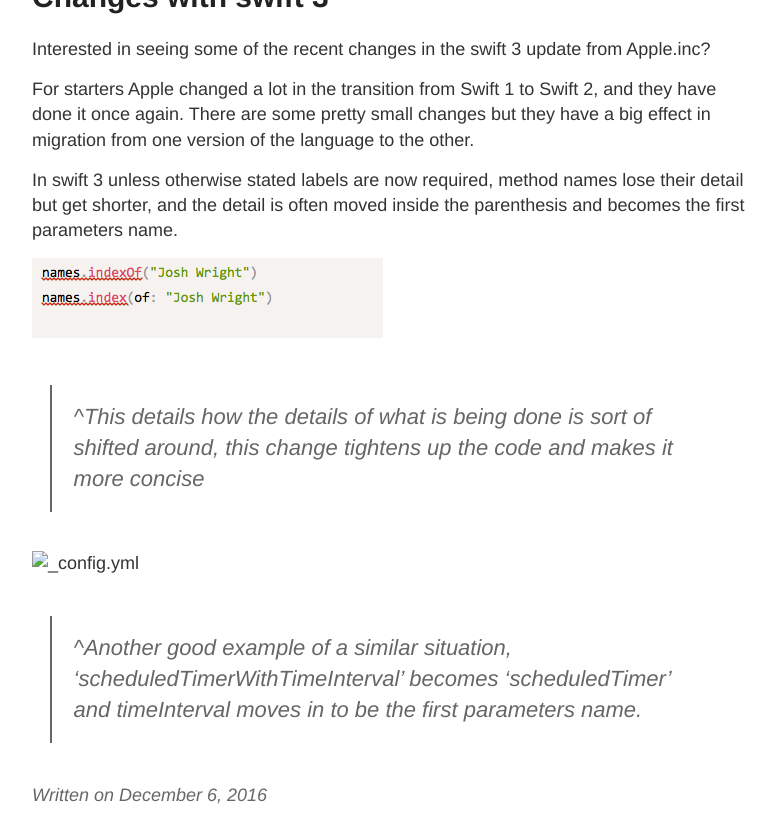
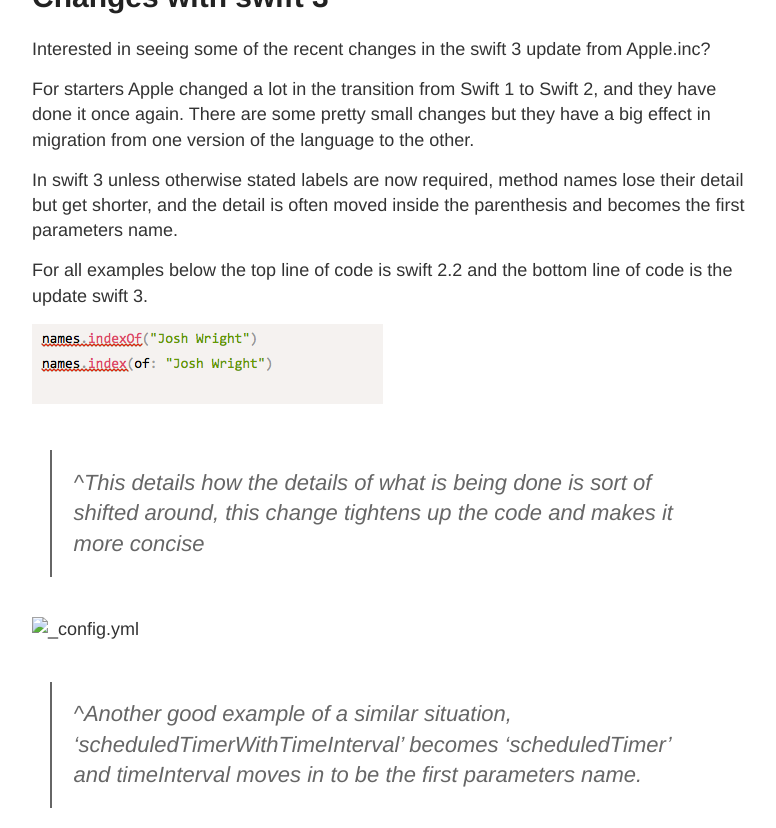
Before and after one commit to JoshTWright/devBlog, a Jekyll site: the page built from _posts/2016-12-6-swift3.md, in a window 1280 px wide and 1400 px high, scrolled down 190 px. Shown: the top 828 px of the window, without its empty margins (248-1024 px from the left). Built offline with Jekyll 4.4.1, drawn with Linux system fonts in a browser that asks for light colours; some of the changed text lies outside the part shown; grey boxes are pictures that could not be loaded.

Commit message:
Update 2016-12-6-swift3.md

```diff
--- a/_posts/2016-12-6-swift3.md
+++ b/_posts/2016-12-6-swift3.md
@@ -9,6 +9,7 @@ For starters Apple changed a lot in the transition from Swift 1 to Swift 2, and
 
 In swift 3 unless otherwise stated labels are now required, method names lose their detail but get shorter, and the detail is often moved inside the parenthesis and becomes the first parameters name.
 
+For all examples below the top line of code is swift 2.2 and the bottom line of code is the update swift 3.
 
 ![_config.yml]({{ site.baseurl }}/images/s1.png)
 
@@ -17,3 +18,7 @@ In swift 3 unless otherwise stated labels are now required, method names lose th
 ![_config.yml]({{ site.baseurl }}/images/s2.png)
 
 >^Another good example of a similar situation, 'scheduledTimerWithTimeInterval' becomes 'scheduledTimer' and timeInterval moves in to be the first parameters name.
+
+![_config.yml]({{ site.baseurl }}/images/s3.png)
+
+>^In this example we see that in swift 3 we must add an underscore before the first parameter to tell the compiler that the calling object will not be using a label for the parameter.
```
